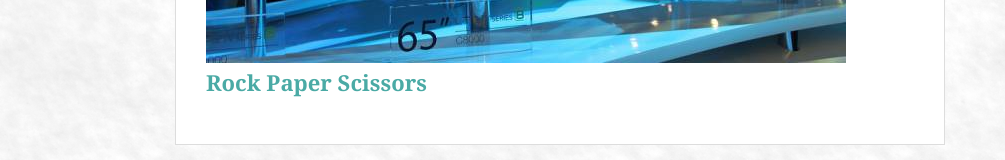
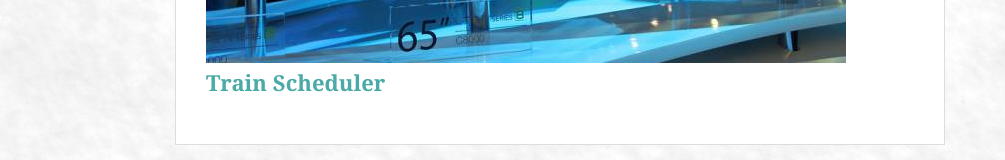
Before and after one commit to tsstace/Bootstrap-Portfolio, a plain HTML site: page portfolio.html in a window 1280 px wide. Shown: the part 2794-2954 px from the top of the page, without its empty margins (0-1005 px from the left). Drawn offline with nearby package versions, Linux system fonts and the light colour scheme.

Commit message:
Add train scheduler to portfolio

```diff
--- a/portfolio.html
+++ b/portfolio.html
@@ -76,9 +76,9 @@
             </h3>
           </div>
           <div class="work">
-            <img src="assets/images/technics-q-c-640-480-9.jpg" class="img-fluid" alt="Rock Paper Scissors">
-
-            <h3>Rock Paper Scissors</h3>
+            <img src="assets/images/technics-q-c-640-480-9.jpg" class="img-fluid" alt="Train Scheduler">
+            <a href="https://tsstace.github.io/Firebase-Trains/">
+            <h3>Train Scheduler</h3>
           </div>
         </section>
       </div>
```
